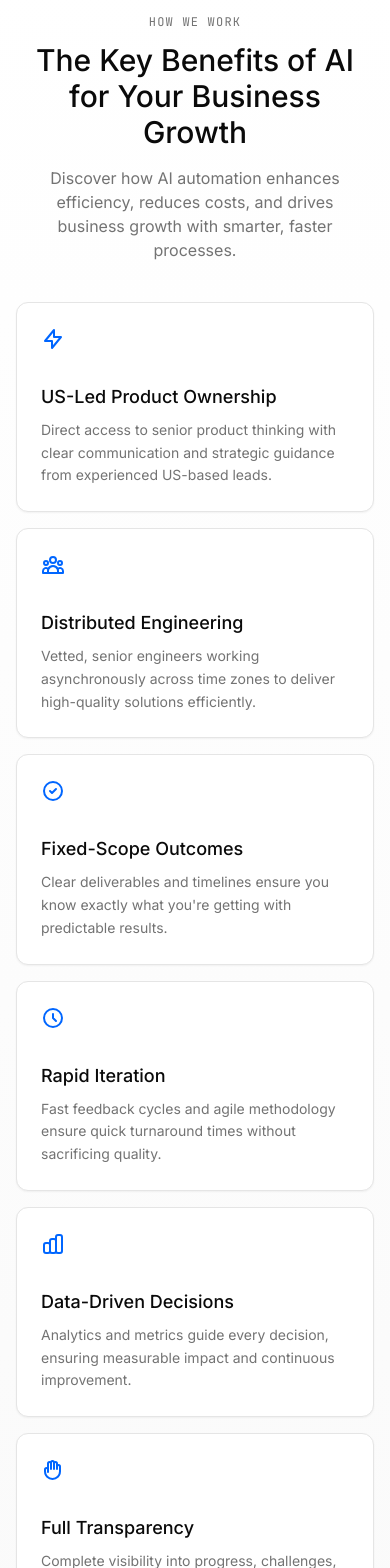
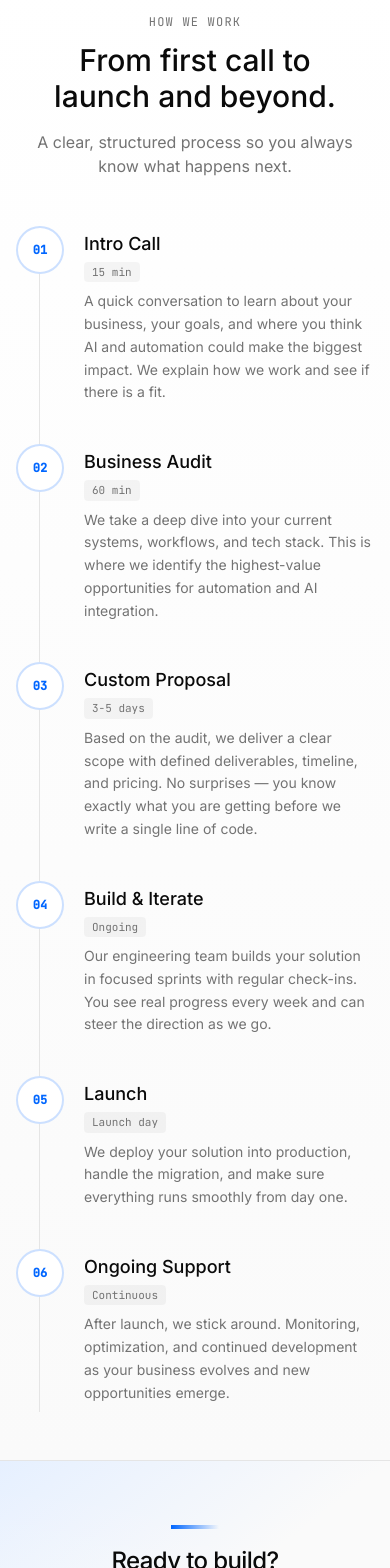
Before and after one commit to Erichalfonso/duality-labs, a Next.js app: page / in a window 390 px wide. Shown: the part 3860-5428 px from the top of the page. Built offline with nearby package versions, Linux system fonts and the light colour scheme.

Commit message:
Redesign How We Work section as a step-by-step timeline
Replace generic benefit cards with a vertical timeline showing the
actual client process: Intro Call, Business Audit, Custom Proposal,
Build & Iterate, Launch, and Ongoing Support.

Co-Authored-By: Claude Opus 4.6 <noreply@anthropic.com>

```diff
--- a/components/process.tsx
+++ b/components/process.tsx
@@ -2,60 +2,48 @@
 
 import { useEffect, useRef } from 'react'
 
-const process = [
+const steps = [
   {
-    icon: (
-      <svg className="w-6 h-6" fill="none" viewBox="0 0 24 24" stroke="currentColor">
-        <path strokeLinecap="round" strokeLinejoin="round" strokeWidth={2} d="M13 10V3L4 14h7v7l9-11h-7z" />
-      </svg>
-    ),
-    title: 'US-Led Product Ownership',
-    description: 'Direct access to senior product thinking with clear communication and strategic guidance from experienced US-based leads.',
+    number: '01',
+    title: 'Intro Call',
+    description:
+      'A quick conversation to learn about your business, your goals, and where you think AI and automation could make the biggest impact. We explain how we work and see if there is a fit.',
+    duration: '15 min',
   },
   {
-    icon: (
-      <svg className="w-6 h-6" fill="none" viewBox="0 0 24 24" stroke="currentColor">
-        <path strokeLinecap="round" strokeLinejoin="round" strokeWidth={2} d="M17 20h5v-2a3 3 0 00-5.356-1.857M17 20H7m10 0v-2c0-.656-.126-1.283-.356-1.857M7 20H2v-2a3 3 0 015.356-1.857M7 20v-2c0-.656.126-1.283.356-1.857m0 0a5.002 5.002 0 019.288 0M15 7a3 3 0 11-6 0 3 3 0 016 0zm6 3a2 2 0 11-4 0 2 2 0 014 0zM7 10a2 2 0 11-4 0 2 2 0 014 0z" />
-      </svg>
-    ),
-    title: 'Distributed Engineering',
-    description: 'Vetted, senior engineers working asynchronously across time zones to deliver high-quality solutions efficiently.',
+    number: '02',
+    title: 'Business Audit',
+    description:
+      'We take a deep dive into your current systems, workflows, and tech stack. This is where we identify the highest-value opportunities for automation and AI integration.',
+    duration: '60 min',
   },
   {
-    icon: (
-      <svg className="w-6 h-6" fill="none" viewBox="0 0 24 24" stroke="currentColor">
-        <path strokeLinecap="round" strokeLinejoin="round" strokeWidth={2} d="M9 12l2 2 4-4m6 2a9 9 0 11-18 0 9 9 0 0118 0z" />
-      </svg>
-    ),
-    title: 'Fixed-Scope Outcomes',
-    description: "Clear deliverables and timelines ensure you know exactly what you're getting with predictable results.",
+    number: '03',
+    title: 'Custom Proposal',
+    description:
+      'Based on the audit, we deliver a clear scope with defined deliverables, timeline, and pricing. No surprises — you know exactly what you are getting before we write a single line of code.',
+    duration: '3-5 days',
   },
   {
-    icon: (
-      <svg className="w-6 h-6" fill="none" viewBox="0 0 24 24" stroke="currentColor">
-        <path strokeLinecap="round" strokeLinejoin="round" strokeWidth={2} d="M12 8v4l3 3m6-3a9 9 0 11-18 0 9 9 0 0118 0z" />
-      </svg>
-    ),
-    title: 'Rapid Iteration',
-    description: 'Fast feedback cycles and agile methodology ensure quick turnaround times without sacrificing quality.',
+    number: '04',
+    title: 'Build & Iterate',
+    description:
+      'Our engineering team builds your solution in focused sprints with regular check-ins. You see real progress every week and can steer the direction as we go.',
+    duration: 'Ongoing',
   },
   {
-    icon: (
-      <svg className="w-6 h-6" fill="none" viewBox="0 0 24 24" stroke="currentColor">
-        <path strokeLinecap="round" strokeLinejoin="round" strokeWidth={2} d="M9 19v-6a2 2 0 00-2-2H5a2 2 0 00-2 2v6a2 2 0 002 2h2a2 2 0 002-2zm0 0V9a2 2 0 012-2h2a2 2 0 012 2v10m-6 0a2 2 0 002 2h2a2 2 0 002-2m0 0V5a2 2 0 012-2h2a2 2 0 012 2v14a2 2 0 01-2 2h-2a2 2 0 01-2-2z" />
-      </svg>
-    ),
-    title: 'Data-Driven Decisions',
-    description: 'Analytics and metrics guide every decision, ensuring measurable impact and continuous improvement.',
+    number: '05',
+    title: 'Launch',
+    description:
+      'We deploy your solution into production, handle the migration, and make sure everything runs smoothly from day one.',
+    duration: 'Launch day',
   },
   {
-    icon: (
-      <svg className="w-6 h-6" fill="none" viewBox="0 0 24 24" stroke="currentColor">
-        <path strokeLinecap="round" strokeLinejoin="round" strokeWidth={2} d="M7 11.5V14m0-2.5v-6a1.5 1.5 0 113 0m-3 6a1.5 1.5 0 00-3 0v2a7.5 7.5 0 0015 0v-5a1.5 1.5 0 00-3 0m-6-3V11m0-5.5v-1a1.5 1.5 0 013 0v1m0 0V11m0-5.5a1.5 1.5 0 013 0v3m0 0V11" />
-      </svg>
-    ),
-    title: 'Full Transparency',
-    description: 'Complete visibility into progress, challenges, and solutions with regular updates and open communication.',
+    number: '06',
+    title: 'Ongoing Support',
+    description:
+      'After launch, we stick around. Monitoring, optimization, and continued development as your business evolves and new opportunities emerge.',
+    duration: 'Continuous',
   },
 ]
 
@@ -81,56 +69,66 @@ export default function Process() {
   }, [])
 
   return (
-    <section ref={sectionRef} className="relative py-12 sm:py-16 md:py-20 lg:py-24 border-b border-border overflow-hidden">
-      {/* Gradient background - same as other sections */}
+    <section
+      ref={sectionRef}
+      className="relative py-12 sm:py-16 md:py-20 lg:py-24 border-b border-border overflow-hidden"
+    >
       <div className="absolute inset-0 bg-gradient-to-b from-bg to-gradient-to" />
 
-      <div className="max-w-[1200px] mx-auto px-4 sm:px-6 relative z-10">
+      <div className="max-w-[900px] mx-auto px-4 sm:px-6 relative z-10">
         {/* Header */}
-        <div className="text-center mb-10 sm:mb-12 md:mb-16 reveal">
+        <div className="text-center mb-12 sm:mb-16 md:mb-20 reveal">
           <div className="font-mono text-xs uppercase tracking-widest text-text-secondary mb-3 sm:mb-4">
             How we work
           </div>
           <h2 className="text-3xl sm:text-4xl md:text-5xl font-medium mb-4 sm:mb-6 px-4">
-            The Key Benefits of AI<br className="hidden sm:inline" />{' '}
-            <span className="sm:hidden">for Your Business Growth</span>
-            <span className="hidden sm:inline">for Your Business Growth</span>
+            From first call to launch<br className="hidden sm:inline" /> and beyond.
           </h2>
           <p className="text-base sm:text-lg text-text-secondary max-w-2xl mx-auto px-4">
-            Discover how AI automation enhances efficiency, reduces costs, and drives
-            business growth with smarter, faster processes.
+            A clear, structured process so you always know what happens next.
           </p>
         </div>
 
-        {/* Benefits Grid */}
-        <div className="grid sm:grid-cols-2 lg:grid-cols-3 gap-4 sm:gap-6">
-          {process.map((item, i) => (
+        {/* Timeline */}
+        <div className="relative">
+          {/* Vertical line */}
+          <div className="absolute left-[23px] sm:left-[27px] top-0 bottom-0 w-px bg-border" />
+
+          <div className="space-y-8 sm:space-y-10">
+            {steps.map((step, i) => (
               <div
                 key={i}
-              className="reveal group"
+                className="reveal relative flex gap-5 sm:gap-8"
                 style={{ transitionDelay: `${i * 0.1}s` }}
               >
-              <div className="relative h-full p-6 sm:p-8 rounded-xl border border-card-border bg-card-bg shadow-sm hover:shadow-md hover:border-accent/30 transition-all duration-300 hover:-translate-y-1">
-                {/* Icon */}
-                <div className="w-10 h-10 sm:w-12 sm:h-12 mb-4 sm:mb-6 text-accent">
-                  {item.icon}
+                {/* Step number circle */}
+                <div className="relative z-10 flex-shrink-0">
+                  <div className="w-[48px] h-[48px] sm:w-[56px] sm:h-[56px] rounded-full bg-card-bg border-2 border-accent/20 flex items-center justify-center">
+                    <span className="font-mono text-xs sm:text-sm font-semibold text-accent">
+                      {step.number}
+                    </span>
+                  </div>
                 </div>
 
                 {/* Content */}
-                <h3 className="text-lg sm:text-xl font-medium mb-2 sm:mb-3">
-                  {item.title}
+                <div className="flex-1 pb-2 pt-1">
+                  <div className="flex flex-col sm:flex-row sm:items-center gap-1 sm:gap-3 mb-2">
+                    <h3 className="text-lg sm:text-xl font-medium">
+                      {step.title}
                     </h3>
+                    <span className="font-mono text-[11px] text-text-secondary bg-black/[0.04] px-2 py-0.5 rounded w-fit">
+                      {step.duration}
+                    </span>
+                  </div>
                   <p className="text-sm sm:text-[15px] text-text-secondary leading-relaxed">
-                  {item.description}
+                    {step.description}
                   </p>
-
-                {/* Hover glow effect */}
-                <div className="absolute inset-0 rounded-xl bg-gradient-to-br from-accent/5 to-transparent opacity-0 group-hover:opacity-100 transition-opacity duration-300 pointer-events-none" />
                 </div>
               </div>
             ))}
           </div>
         </div>
+      </div>
     </section>
   )
 }
```
Lines whose indentation alone changed are shown as unchanged.
